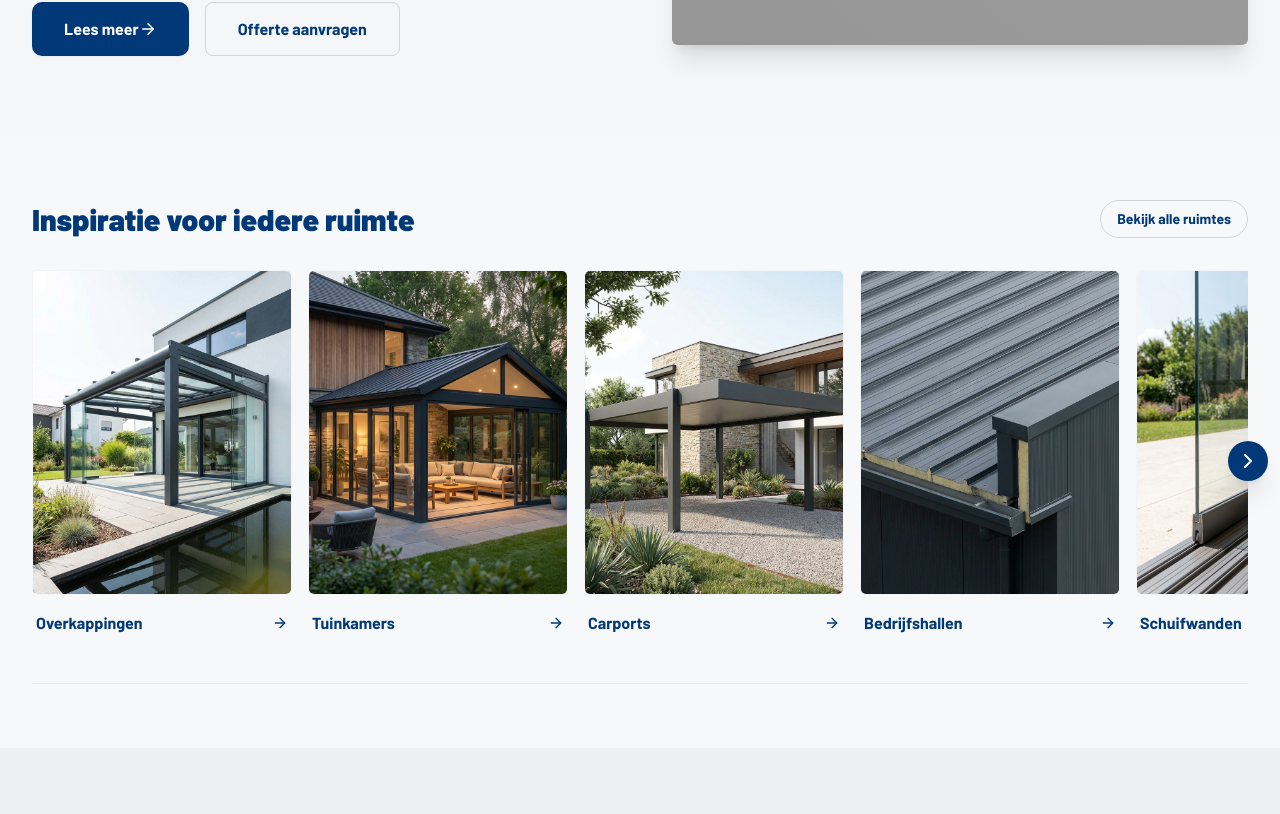
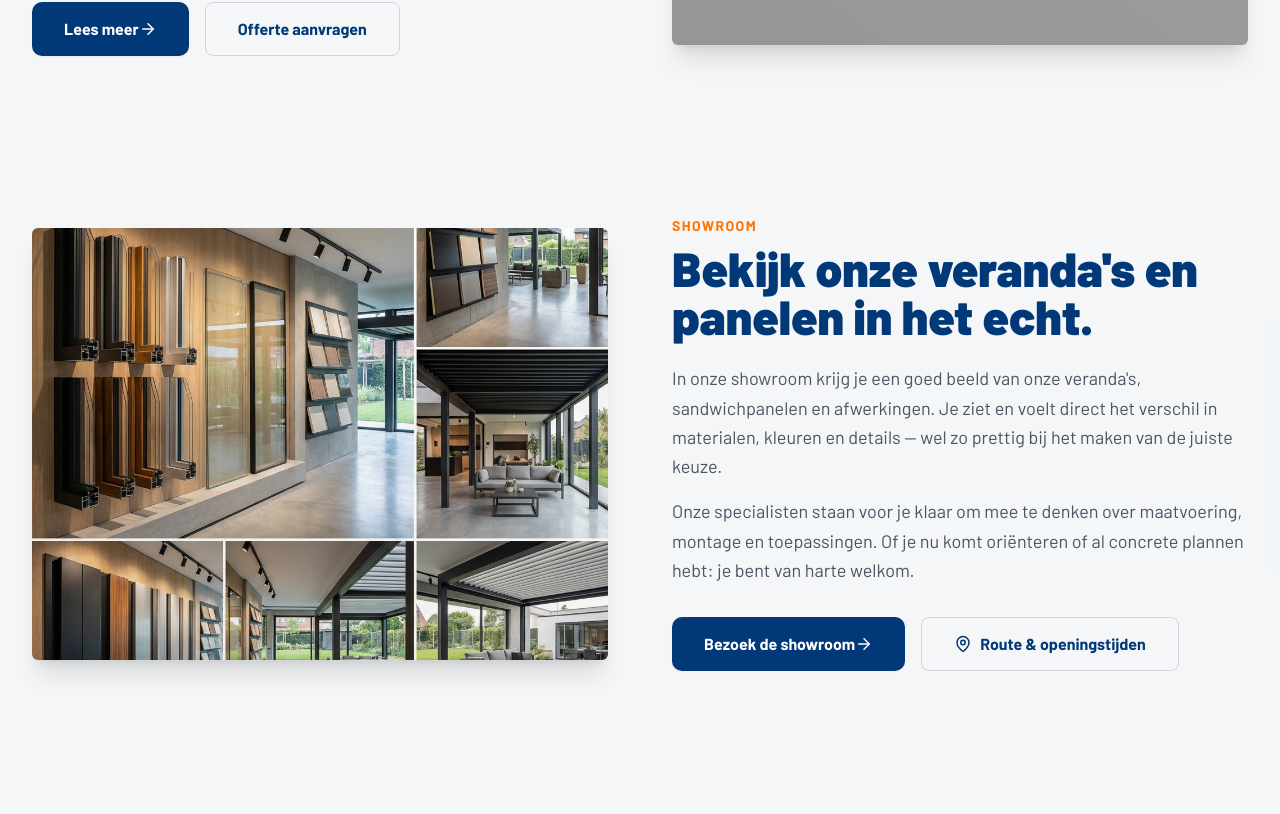
Before and after one commit to brndagencynl/HETT, a React (Vite) app: page / in a window 1280 px wide. Shown: the part 1967-2781 px from the top of the page. Built offline with nearby package versions, Linux system fonts and the light colour scheme; no server answers; grey boxes are pictures that could not be loaded.

Commit message:
update home

```diff
--- /dev/null
+++ b/components/ui/HomeShowroomSection.tsx
@@ -0,0 +1,62 @@
+import React from 'react';
+import { Link } from 'react-router-dom';
+import { ArrowRight, MapPin } from 'lucide-react';
+
+const HomeShowroomSection: React.FC = () => {
+    return (
+        <section className="py-12 md:py-20 bg-hett-light/30">
+            <div className="max-w-[1400px] mx-auto px-4 sm:px-6 lg:px-8">
+                <div className="flex flex-col lg:flex-row-reverse gap-8 lg:gap-16 items-center">
+                    {/* Text Content */}
+                    <div className="flex-1 space-y-6">
+                        <div>
+                            <span className="text-hett-secondary text-sm font-bold tracking-widest uppercase mb-2 block">
+                                SHOWROOM
+                            </span>
+                            <h2 className="text-3xl md:text-4xl lg:text-5xl font-black text-hett-dark leading-tight">
+                                Bekijk onze veranda's en panelen in het echt.
+                            </h2>
+                        </div>
+
+                        <div className="space-y-4 text-hett-muted text-lg leading-relaxed">
+                            <p>
+                                In onze showroom krijg je een goed beeld van onze veranda's, sandwichpanelen en afwerkingen.
+                                Je ziet en voelt direct het verschil in materialen, kleuren en details — wel zo prettig bij het maken van de juiste keuze.
+                            </p>
+                            <p>
+                                Onze specialisten staan voor je klaar om mee te denken over maatvoering, montage en toepassingen.
+                                Of je nu komt oriënteren of al concrete plannen hebt: je bent van harte welkom.
+                            </p>
+                        </div>
+
+                        <div className="flex flex-wrap gap-4 pt-2">
+                            <Link to="/contact" className="btn-primary px-8 py-3.5 text-base shadow-sm hover:shadow-md transition-all group">
+                                Bezoek de showroom
+                                <ArrowRight size={18} className="group-hover:translate-x-1 transition-transform" />
+                            </Link>
+                            <Link to="/contact#route" className="px-8 py-3.5 text-base font-bold text-hett-dark border border-gray-300 rounded-lg hover:border-hett-dark hover:bg-white transition-all inline-flex items-center gap-2">
+                                <MapPin size={18} />
+                                Route & openingstijden
+                            </Link>
+                        </div>
+                    </div>
+
+                    {/* Image */}
+                    <div className="flex-1 w-full">
+                        <div className="relative aspect-[4/3] w-full rounded-2xl overflow-hidden shadow-xl bg-gray-100 group">
+                            <img
+                                src="/assets/images/showroom_advice.png"
+                                alt="HETT Showroom"
+                                className="absolute inset-0 w-full h-full object-cover transition-transform duration-700 group-hover:scale-105"
+                            />
+                            {/* Subtle overlay/shine effect */}
+                            <div className="absolute inset-0 bg-gradient-to-tr from-black/5 to-transparent pointer-events-none"></div>
+                        </div>
+                    </div>
+                </div>
+            </div>
+        </section>
+    );
+};
+
+export default HomeShowroomSection;
--- a/pages/Home.tsx
+++ b/pages/Home.tsx
@@ -20,6 +20,7 @@ import { getLatestProjectCards, ProjectCard } from '../src/services/shopify';
 import InspirationStrip from '../components/ui/InspirationStrip';
 import BlogCarousel from '../components/ui/BlogCarousel';
 import HomeFeatureBlock from '../components/ui/HomeFeatureBlock';
+import HomeShowroomSection from '../components/ui/HomeShowroomSection';
 import HomeFAQ from '../components/ui/HomeFAQ';
 import { formatEUR, toCents } from '../src/utils/money';
 
@@ -112,7 +113,7 @@ const Home: React.FC = () => {
                                 HETT Veranda’s
                             </span>
                             <h2 className="text-4xl md:text-5xl lg:text-6xl font-black text-white mb-4 leading-tight">
-                                Veranda’s vanaf € 1.350,00
+                                Al een Veranda vanaf € 699
                             </h2>
                             <p className="text-white/90 text-lg md:text-xl font-medium mb-8">
                                 {hero.description}
@@ -220,8 +221,11 @@ const Home: React.FC = () => {
                 )}
             </div>
 
-            {/* Feature Block */}
+            {/* Feature Block - Sandwichpanelen */}
             <HomeFeatureBlock />
+
+            {/* Showroom Section */}
+            <HomeShowroomSection />
 
             {/* Inspiratie Section - Uses Shopify Projects */}
             <InspirationStrip projectCards={projectCards} />
```
